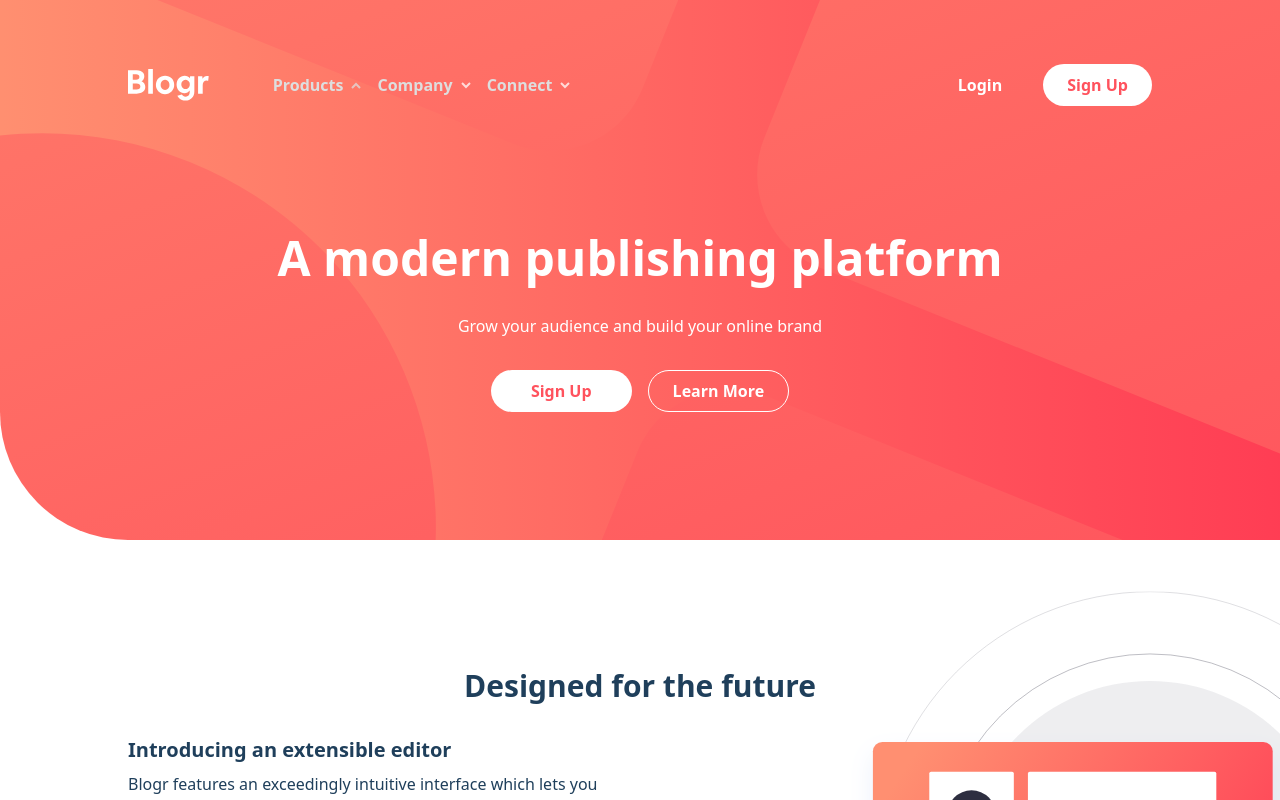
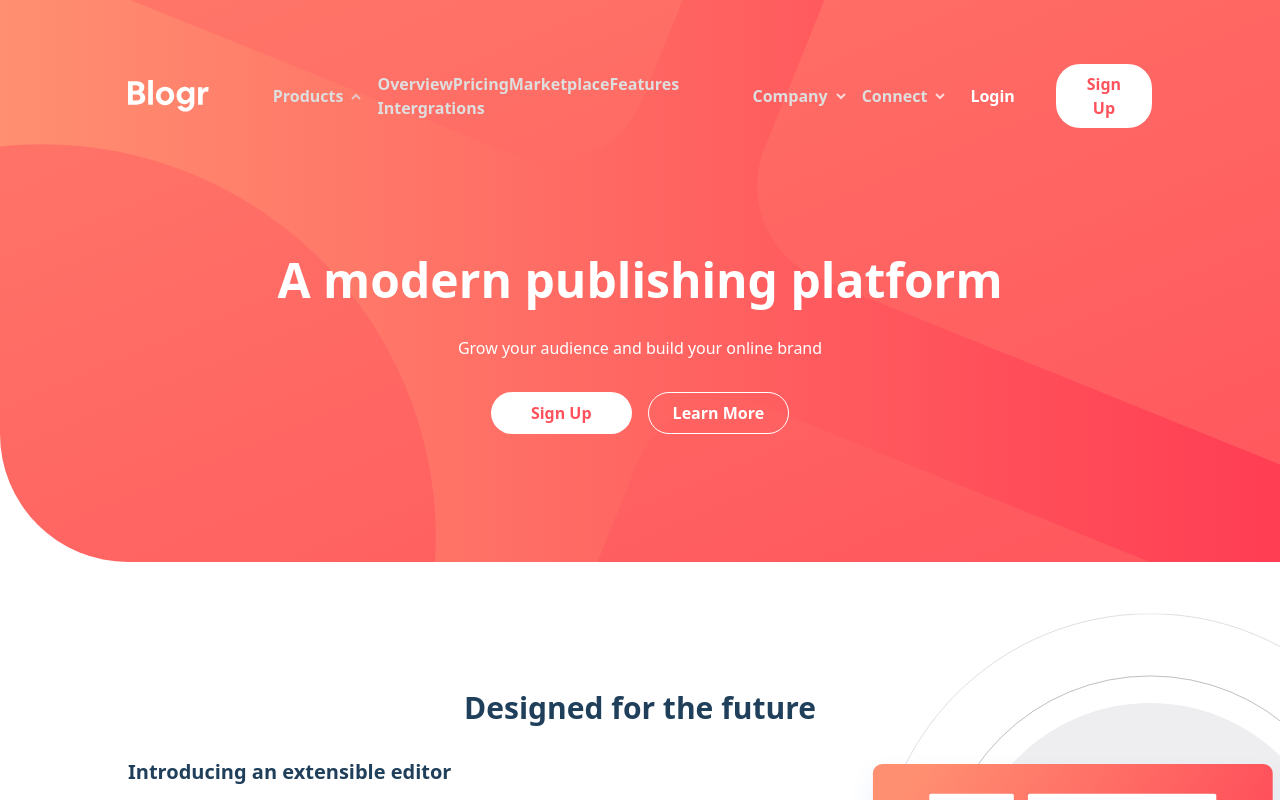
Before and after one commit to emmanueltn007/front-end-mentor-challenges-junior, a React (Vite) app in the folder html-css-and-js/blogr-landing-page/: page / in a window 1280 px wide. Both pictures are taken after a click on the button "Products". Shown: the top 800 px of the page. Built offline with nearby package versions, Linux system fonts and the light colour scheme.

Commit message:
Added dropdown items in NavItems, aligned the image for DesignedForFuture component, and added a different class for the span element in Header

```diff
--- a/html-css-and-js/blogr-landing-page/src/components/DesignedForFuture.jsx
+++ b/html-css-and-js/blogr-landing-page/src/components/DesignedForFuture.jsx
@@ -5,7 +5,7 @@ function DesignedForFuture() {
         Designed for the future
       </h2>
       <div className="flex flex-col md:grid md:grid-cols-2 md:grid-rows-1 gap-8">
-        <div className="md:col-start-2 md:absolute md:translate-x-1/4 md:-translate-y-1/2 md:top-1/2 md:right-0">
+        <div className="md:col-start-2 max-md:ml-auto max-md:mr-auto md:absolute md:translate-x-1/4 md:-translate-y-1/2 md:top-1/2 md:right-0">
           <img
             className="md:hidden"
             src="/images/illustration-editor-mobile.svg"
--- a/html-css-and-js/blogr-landing-page/src/components/Header.jsx
+++ b/html-css-and-js/blogr-landing-page/src/components/Header.jsx
@@ -16,8 +16,9 @@ function Header () {
                     openItem={openItem}
                     setOpenItem={setOpenItem}
                     divClass="text-[hsl(0,0%,87%)] font-semibold flex gap-4 max-md:hidden"
-                    buttonClass="cursor-pointer hover:text-white flex items-center gap-2
+                    spanClass="
                                 after:content-[''] relative after:absolute after:block after:h-[2px] after:bottom-0 after:left-0 after:bg-white after:w-0 hover:after:w-full after:transition-all after:duration-300"
+                    buttonClass="cursor-pointer  hover:text-white flex items-center gap-2"
                     imageClass={``}
                 />
             </div>
--- a/html-css-and-js/blogr-landing-page/src/components/header-components/NavItems.jsx
+++ b/html-css-and-js/blogr-landing-page/src/components/header-components/NavItems.jsx
@@ -1,22 +1,42 @@
-function NavItems({ divClass, buttonClass, isOpen, openItem, setOpenItem }) {
+import React from "react";
+import dropdownItems from "../../data/navDropdownItems";
 
-  const handleNavItemToggle = (item) =>
-    setOpenItem((prev) => (prev === item ? null : item));
+function NavItems({
+  divClass,
+  spanClass,
+  buttonClass,
+  isOpen,
+  openItem,
+  setOpenItem,
+}) {
 
-  const items = ["Products", "Company", "Connect"];
+  const handleNavItemToggle = (key) =>
+    setOpenItem((prev) => (prev === key ? null : key));
+
+  const items = [
+    { label: "Products", key: "product" },
+    { label: "Company", key: "company" },
+    { label: "Connect", key: "connect" },
+  ];
 
   return (
     <div className={divClass}>
       {items.map((item) => {
         return (
+          <React.Fragment key={item.key}>
             <button
-            key={item}
-            onClick={() => handleNavItemToggle(item)}
+              onClick={() => handleNavItemToggle(item.key)}
               className={buttonClass}
             >
-            {item}
-            <svg xmlns="http://www.w3.org/2000/svg" width="10" height="7"
-                className={`transition duration-300 ease-in-out ${openItem === item ? "rotate-180" : "text-white"}`}>
+              <span className={spanClass}>{item.label}</span>
+              <svg
+                xmlns="http://www.w3.org/2000/svg"
+                width="10"
+                height="7"
+                className={`transition duration-300 ease-in-out ${
+                  openItem === item.key ? "rotate-180" : "text-white"
+                }`}
+              >
                 <path
                   fill="none"
                   stroke="currentColor"
@@ -26,6 +46,16 @@ function NavItems({ divClass, buttonClass, isOpen, openItem, setOpenItem }) {
                 />
               </svg>
             </button>
+
+            {/* DROPDOWN */}
+            {openItem === item.key && (
+              <div>
+                {(dropdownItems[item.key] || []).map((link) => (
+                  <button key={link}>{link}</button>
+                ))}
+              </div>
+            )}
+          </React.Fragment>
         );
       })}
 
```
Lines whose indentation alone changed are shown as unchanged.
